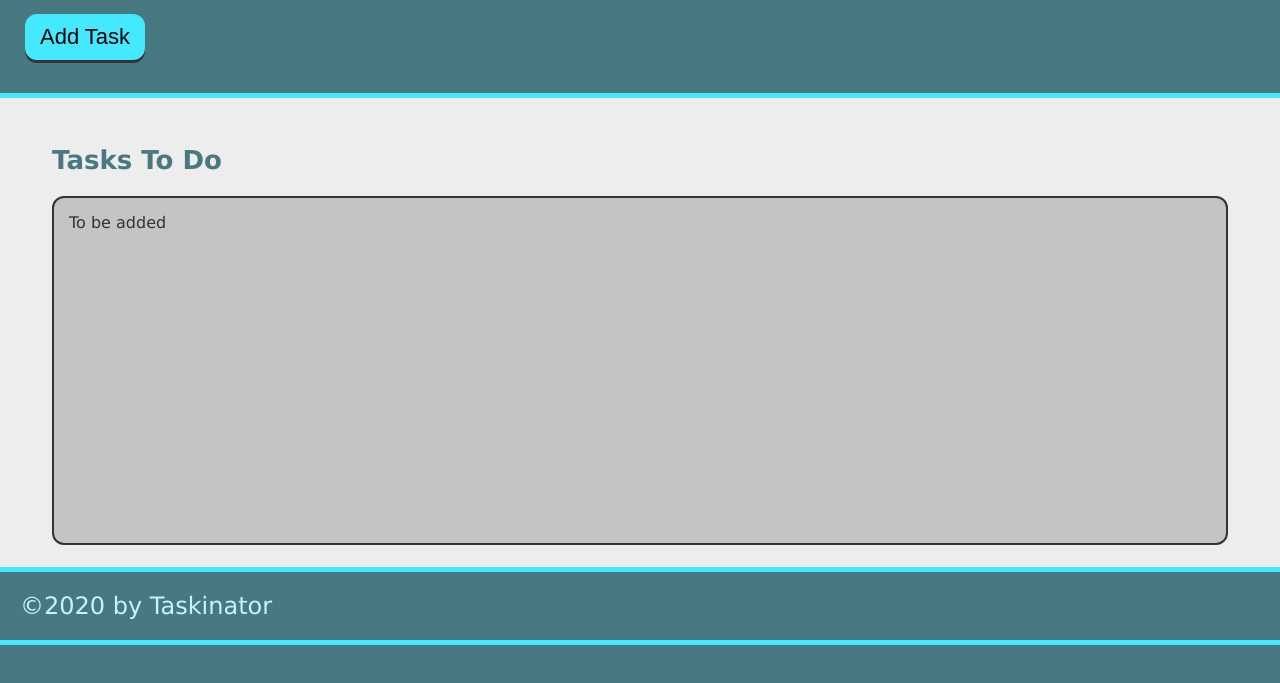
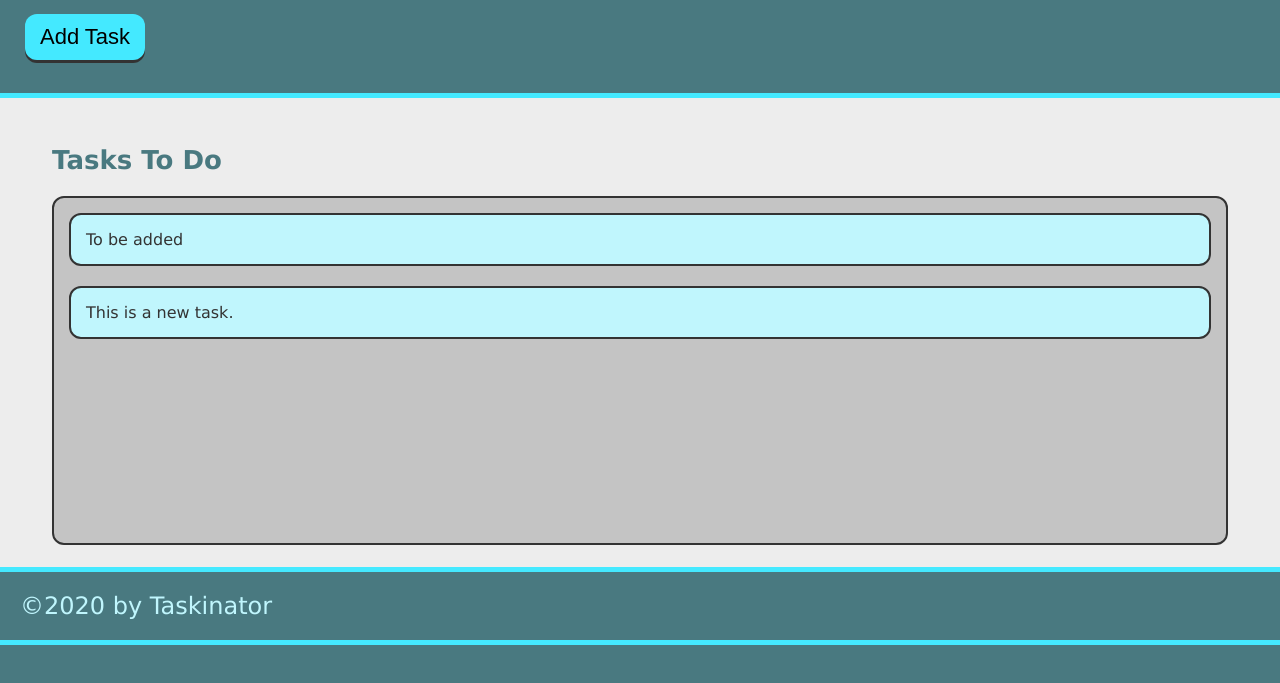
Before and after one commit to troygrossi/taskinator, a plain HTML site: page index.html in a window 1280 px wide. Both pictures are taken after a click on the button "Add Task". Shown: the part 115-798 px from the top of the page. Drawn offline with Linux system fonts and the light colour scheme.

Commit message:
added ability to add tasks w/ js

```diff
--- a/assets/script.js
+++ b/assets/script.js
@@ -0,0 +1,11 @@
+var buttonEl = document.querySelector("#save-task");
+var tasksToDoEl = document.querySelector("#tasks-to-do");
+
+var createTaskHandler = function () {
+  var listItemEl = document.createElement("li");
+  listItemEl.className = "task-item";
+  listItemEl.textContent = "This is a new task.";
+  tasksToDoEl.appendChild(listItemEl);
+};
+
+buttonEl.addEventListener("click", createTaskHandler);
--- a/index.html
+++ b/index.html
@@ -13,14 +13,14 @@
     <header>
       <h1 class="page-title">Taskinator</h1>
       <p>CLick the button below to add a new task!</p>
-      <button class="btn">Add Task</button>
+      <button class="btn" id="save-task">Add Task</button>
     </header>
     <!-- MAIN -->
     <main class="page-content">
       <section class="task-list-wrapper">
         <h2 class="list-title">Tasks To Do</h2>
-        <ul class="task-list">
-          <li class="task-itme">To be added</li>
+        <ul class="task-list" id="tasks-to-do">
+          <li class="task-item">To be added</li>
         </ul>
       </section>
     </main>
```
